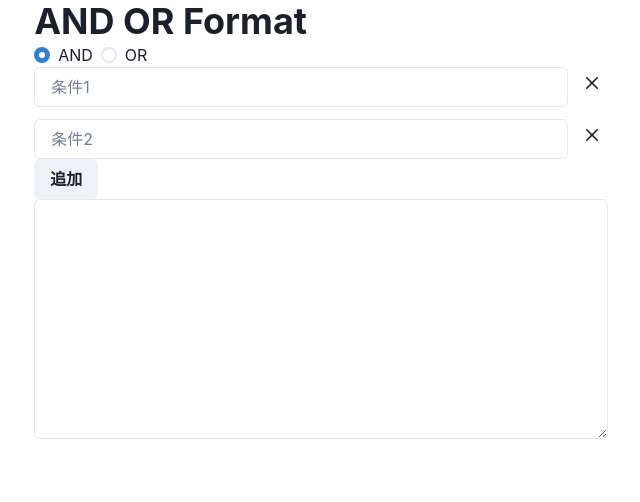
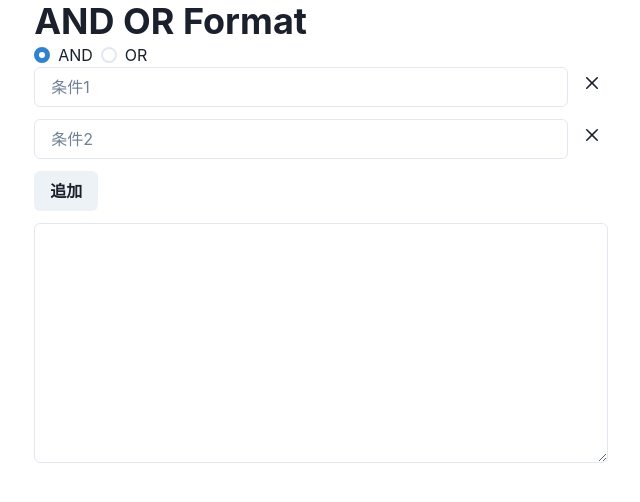
Before and after one commit to hntk03/andor, a Next.js app: page / in a window 1280 px wide. Shown: the top 502 px of the page, without its empty margins (319-959 px from the left). Built offline with nearby package versions, Linux system fonts and the light colour scheme.

Commit message:
modify AddButon

```diff
--- a/pages/index.js
+++ b/pages/index.js
@@ -11,7 +11,7 @@ export default function Home() {
 	const conditionNumMin = 2
 	const conditionNumMax = 5
 	const [conditions, setConditions] = useState(Array(conditionNumMin).fill(''))
-	const [text, setText] = useState()
+	const [text, setText] = useState('')
 
 const onChangeCondition = (e) => {
 	const data = conditions.slice()
@@ -118,11 +118,9 @@ const DisplayConditions = () => {
 				{DisplayConditions()}
 			</Stack>
 
-			<Stack direction='row'>
-				<Button onClick={onClickAdd}>追加</Button>
-			</Stack>
+		{ conditions.length != conditionNumMax && <Button mt={3} onClick={onClickAdd}>追加</Button>}
 
-			<Textarea h='calc(30vh)' placeholder='' value={text} isReadOnly={true} size="lg" />
+			<Textarea mt={3} h='calc(30vh)' placeholder='' value={text} isReadOnly={true} size="lg" />
 
 			<Footer />
       </main>
```
